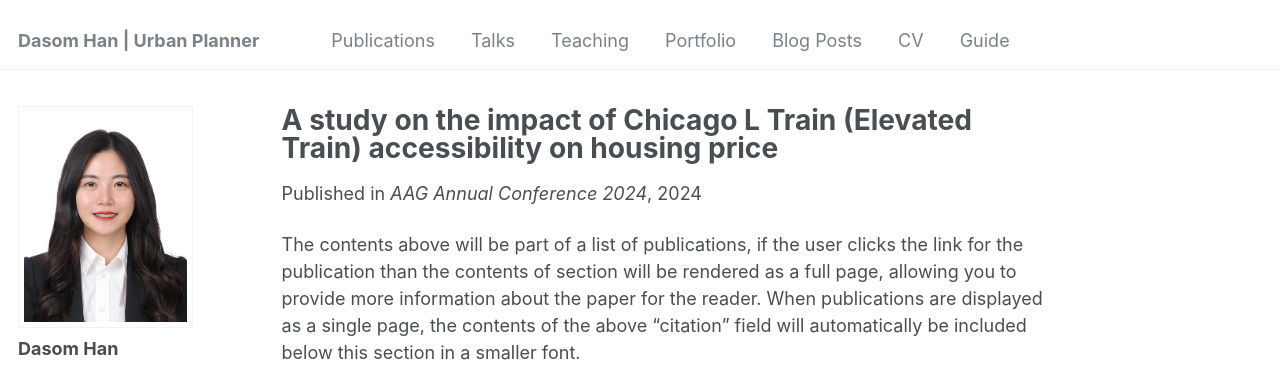
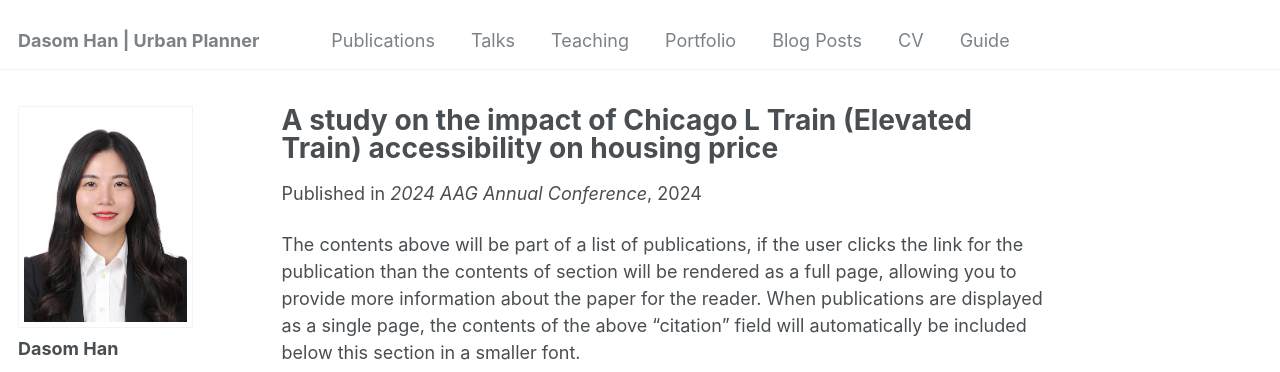
Before and after one commit to dasomh/dasomh.github.io, a Jekyll site: the page built from _publications/2024-02-17-paper-title-number-4.md, in a window 1280 px wide and 1158 px high. Shown: the top 372 px of the window. Built offline with Jekyll 4.4.1, drawn with Linux system fonts in a browser that asks for light colours; some web fonts are replaced.

```diff
--- a/_publications/2024-02-17-paper-title-number-4.md
+++ b/_publications/2024-02-17-paper-title-number-4.md
@@ -5,7 +5,7 @@ category: conferences
 permalink: /publication/2024-02-17-paper-title-number-4
 excerpt: 'This paper is about fixing template issue #693.'
 date: 2024-02-17
-venue: 'AAG Annual Conference 2024'
+venue: '2024 AAG Annual Conference'
 paperurl: 'https://aag.secure-platform.com/aag2024/solicitations/57/sessiongallery/8023/application/31253'
 citation: 'Your Name, You. (2024). &quot;Paper Title Number 3.&quot; <i>GitHub Journal of Bugs</i>. 1(3).'
 ---
```
